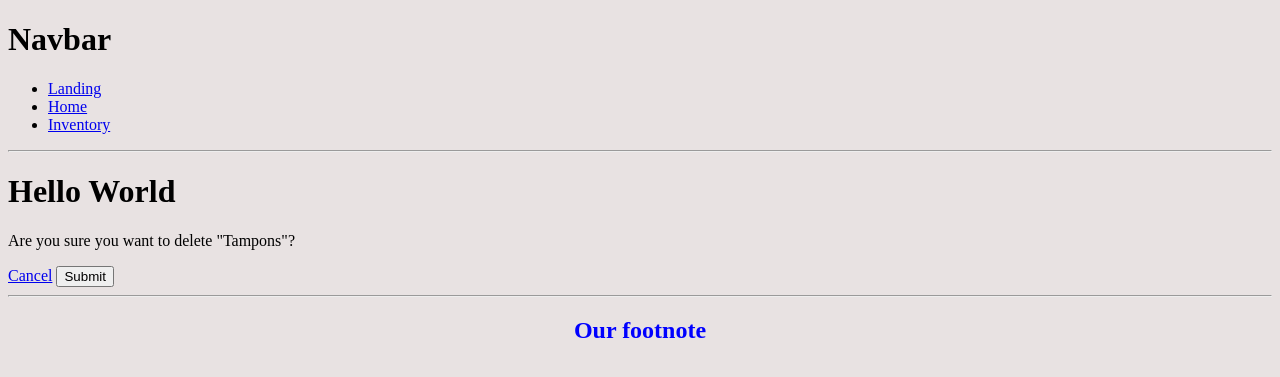
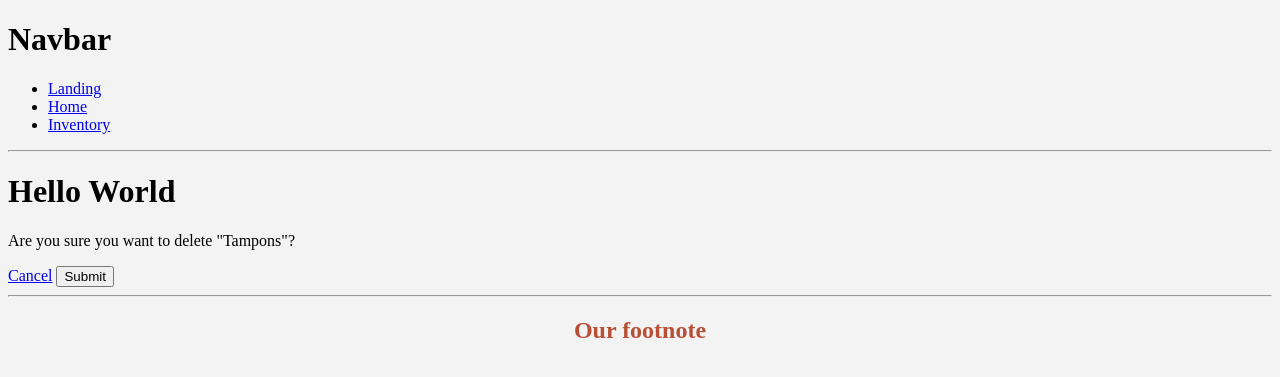
Before and after one commit to Aadit-Chadda/TUEFRT_Manager, a Django app: page /delete_order/1/ in a window 1280 px wide. Shown: the top 377 px of the page. Run offline with Django 4.2, Linux system fonts and the light colour scheme; data comes from the database, SQL or seed files in the repository.

Commit message:
adding color variable styles to the main.css

```diff
--- a/TUEFRT/static/css/main.css
+++ b/TUEFRT/static/css/main.css
@@ -1,9 +1,17 @@
+:root
+{
+    --primary-color: #b85038;
+    --accent-color: #342c6b;
+    --text-color: #191a23;
+    --bg-color: #f3f3f3;
+}
+
 body{
-    background-color: rgb(232, 226, 226);
+    background-color: var(--bg-color);
 }
 
 h2
 {
-    color: blue;
+    color: var(--primary-color);
     text-align: center;
 }
```
